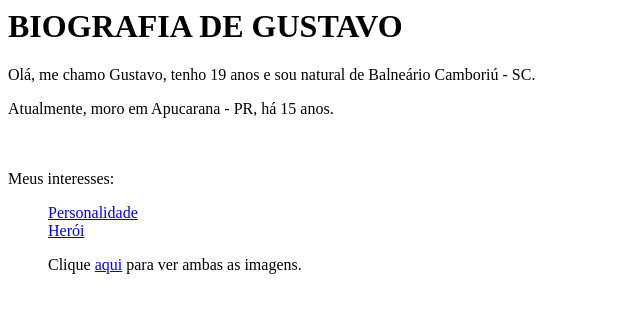
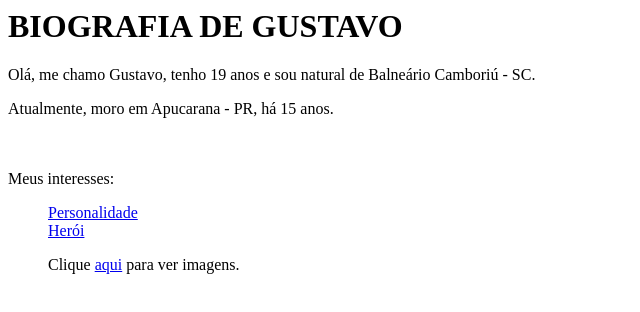
Before and after one commit to GusNickname/takeOff, a plain HTML site: page project1/index.html in a window 1280 px wide. Shown: the full height of the page, 0-640 px from the left. Drawn offline with Linux system fonts and the light colour scheme.

Commit message:
removed unnecesseary words

```diff
--- a/project1/index.html
+++ b/project1/index.html
@@ -4,6 +4,6 @@
 <br> <br> <il> Meus interesses:
 <ul> <a href="files/bateman.jpg">Personalidade</a>  <br>
    <a href="files/batman.jpg">Herói </a>
-   <p>Clique <a href="files/images.html">aqui</a> para ver ambas as imagens. </p>
+   <p>Clique <a href="files/images.html">aqui</a> para ver imagens. </p>
 
 </ul>
```
